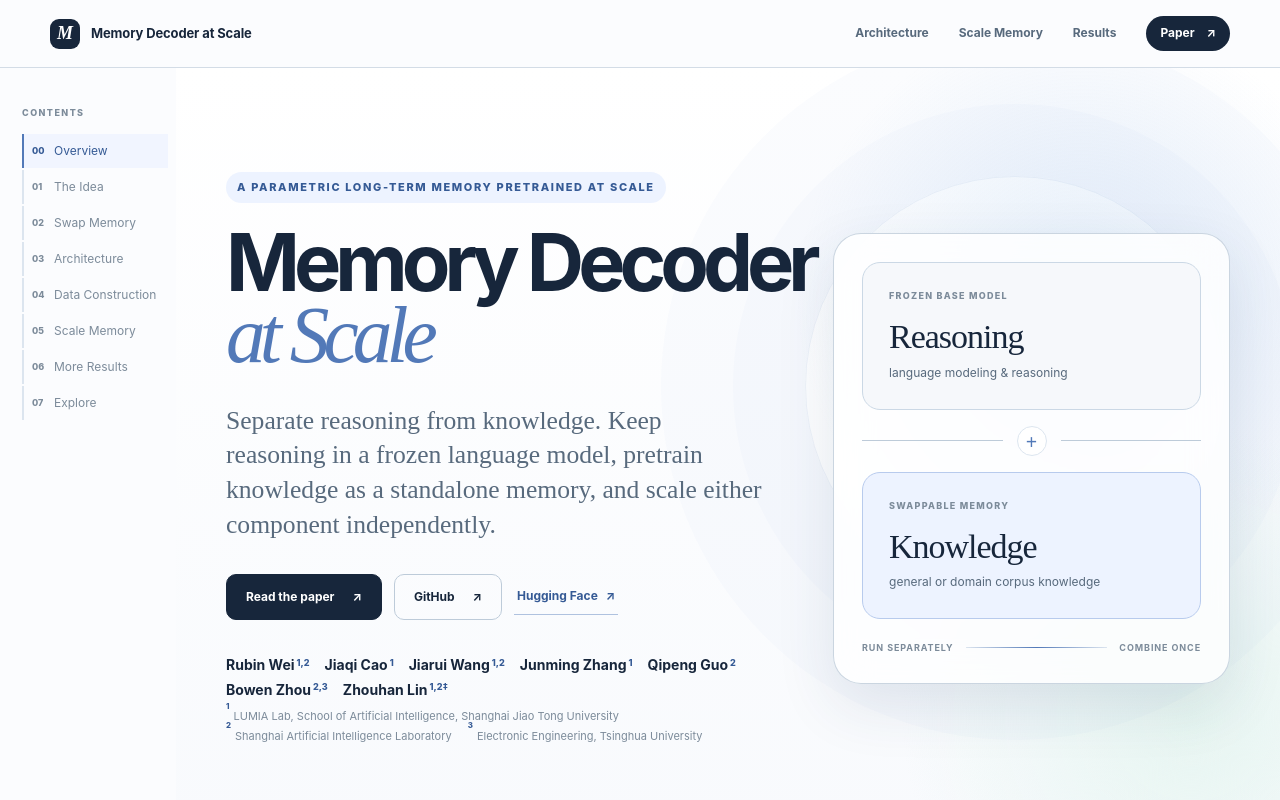
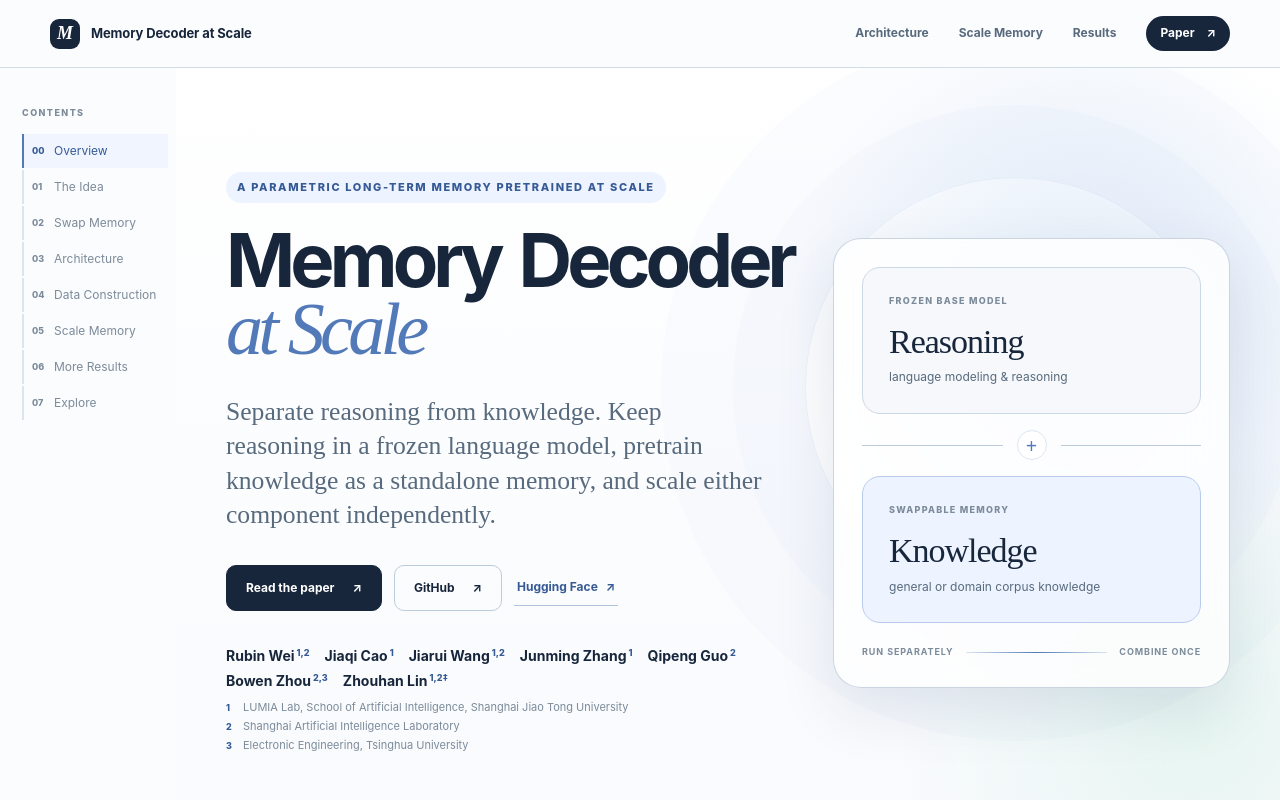
Before and after one commit to Rubin-Wei/memory-decoder-at-scale, a Next.js app: page / in a window 1280 px wide. Shown: the top 800 px of the page. Built offline with nearby package versions, Linux system fonts and the light colour scheme.

Commit message:
Fix hero title and affiliation alignment

```diff
--- a/app/globals.css
+++ b/app/globals.css
@@ -257,13 +257,16 @@ main {
 
 .hero h1 {
   margin: 0;
-  font-size: clamp(46px, 6.2vw, 92px);
+  font-size: clamp(44px, 5.8vw, 86px);
   font-weight: 720;
-  letter-spacing: -0.075em;
+  letter-spacing: -0.065em;
   line-height: 0.9;
 }
 
 .hero-title-line {
+  display: inline-block;
+  max-width: 100%;
+  word-spacing: 0.08em;
   white-space: nowrap;
 }
 
@@ -351,25 +354,29 @@ main {
 }
 
 .affiliations {
-  display: flex;
+  display: grid;
   max-width: 760px;
-  flex-wrap: wrap;
-  gap: 4px 16px;
+  gap: 3px;
   margin: 9px 0 0;
   color: var(--muted);
   font-size: 11px;
   line-height: 1.45;
 }
 
-.affiliations span {
-  display: inline-flex;
-  gap: 4px;
-}
-
-.affiliations sup {
+.affiliations p {
+  display: grid;
+  grid-template-columns: 15px minmax(0, 1fr);
+  align-items: baseline;
+  gap: 2px;
+  margin: 0;
+}
+
+.affiliations p > span:first-child {
   color: var(--blue-dark);
-  font-size: 0.72em;
+  font-size: 9px;
   font-weight: 800;
+  line-height: inherit;
+  text-align: left;
 }
 
 .hero-idea {
--- a/app/page.tsx
+++ b/app/page.tsx
@@ -62,9 +62,9 @@ export default function Home() {
             ))}
           </p>
           <div className="affiliations">
-            <span><sup>1</sup>LUMIA Lab, School of Artificial Intelligence, Shanghai Jiao Tong University</span>
-            <span><sup>2</sup>Shanghai Artificial Intelligence Laboratory</span>
-            <span><sup>3</sup>Electronic Engineering, Tsinghua University</span>
+            <p><span>1</span><span>LUMIA Lab, School of Artificial Intelligence, Shanghai Jiao Tong University</span></p>
+            <p><span>2</span><span>Shanghai Artificial Intelligence Laboratory</span></p>
+            <p><span>3</span><span>Electronic Engineering, Tsinghua University</span></p>
           </div>
         </div>
 
```
